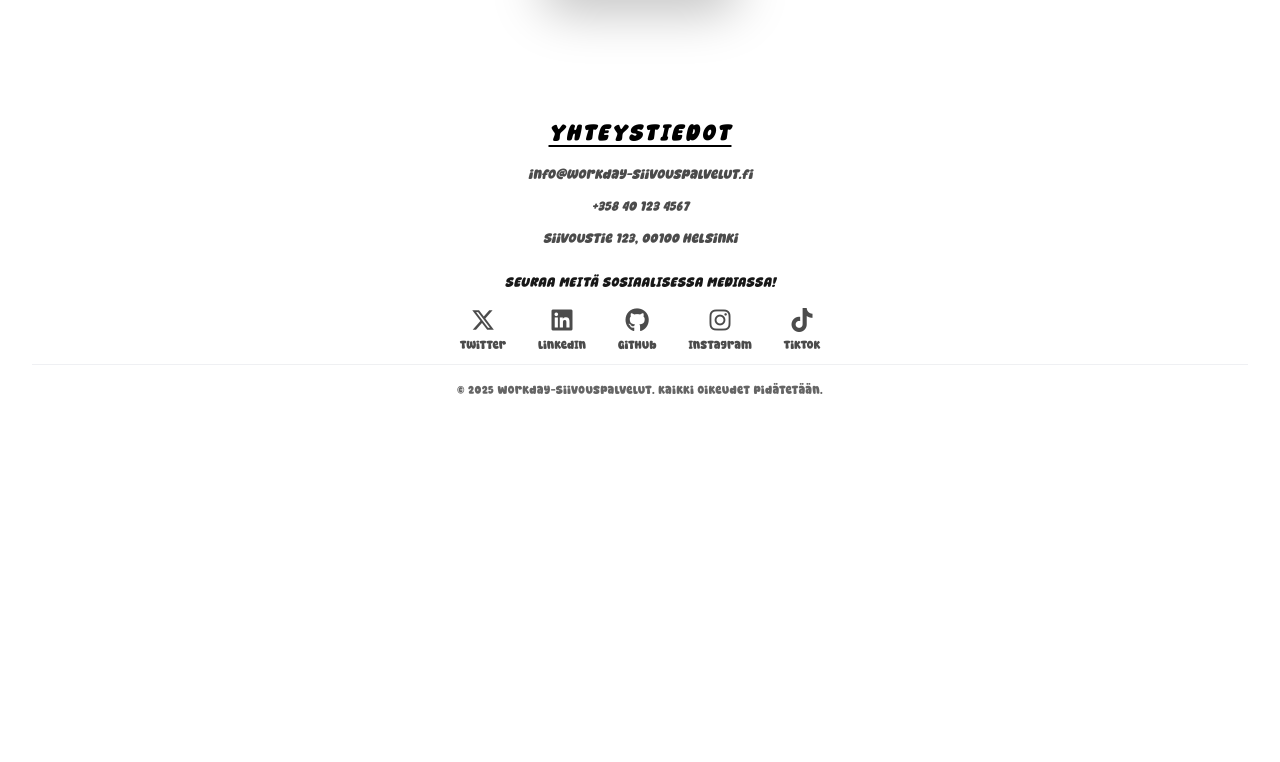
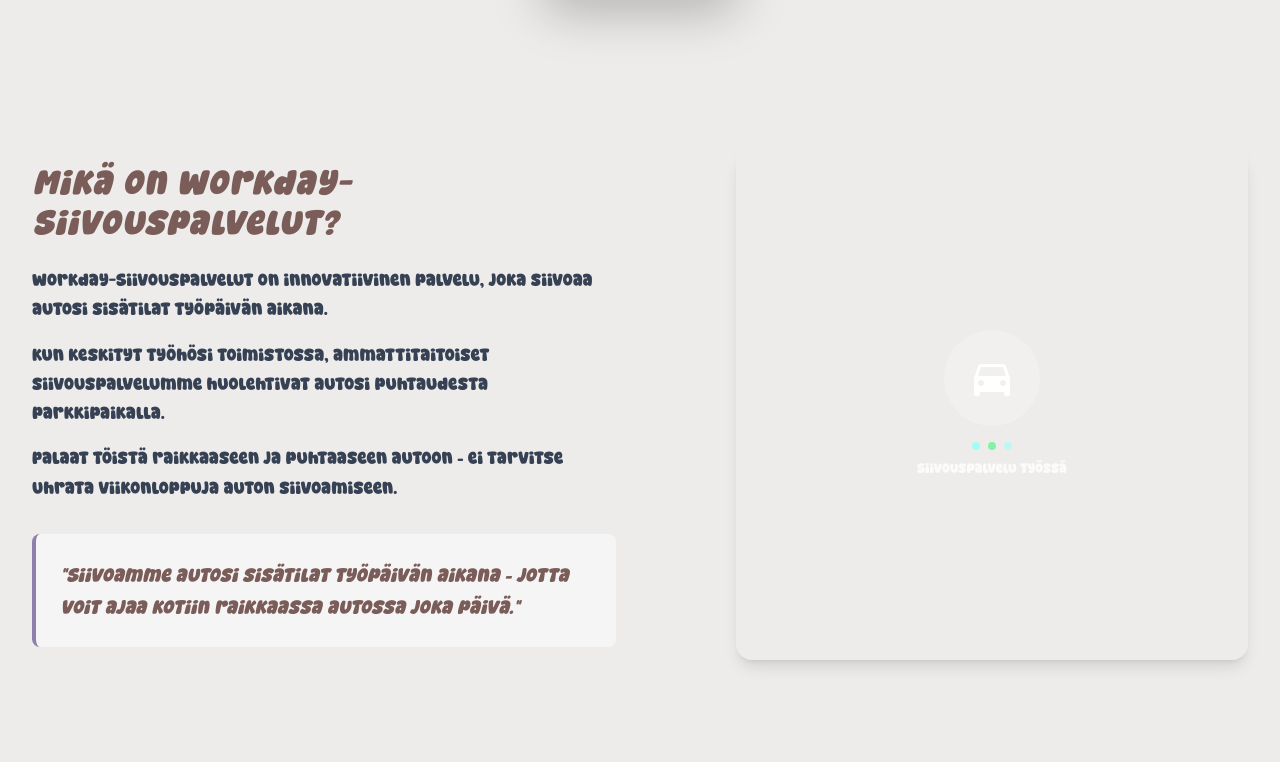
Before and after one commit to Tartsi/Fullstack-projekti, a React (Vite) app in the folder frontend/: page / in a window 1280 px wide. Shown: the part 716-1478 px from the top of the page. Before the commit the page ends 1145 px from the top, so only its background shows below. Built offline with nearby package versions, Linux system fonts and the light colour scheme.

Commit message:
#11, #12, Create new component About + Tests

```diff
--- /dev/null
+++ b/frontend/src/components/About.jsx
@@ -0,0 +1,136 @@
+import React, { useState, useEffect } from "react";
+import { useLanguage } from "../i18n/LanguageContext";
+
+/**
+ * About component that displays information about the Workday Vacuumers service.
+ * Features a two-column layout with text on the left and placeholder image on the right.
+ *
+ * @component
+ * @returns {JSX.Element} The rendered About section.
+ *
+ * @description
+ * - Displays a title "What is Workday Vacuumers?"
+ * - Provides a 3-sentence explanation of the concept
+ * - Two-column desktop layout (text left, image right)
+ * - Responsive design that stacks on mobile
+ * - Fade-in and slide-up animation when section comes into view
+ * - Accessible anchor point for header navigation
+ */
+const About = () => {
+  const { t } = useLanguage();
+  const [isVisible, setIsVisible] = useState(false);
+
+  // Responsible for section-visibility + animation triggering
+  useEffect(() => {
+    const observer = new IntersectionObserver(
+      (entries) => {
+        entries.forEach((entry) => {
+          if (entry.isIntersecting) {
+            setIsVisible(true);
+          }
+        });
+      },
+      { threshold: 0.2 }
+    );
+
+    const aboutSection = document.getElementById("about");
+    if (aboutSection) {
+      observer.observe(aboutSection);
+    }
+
+    return () => {
+      if (aboutSection) {
+        observer.unobserve(aboutSection);
+      }
+    };
+  }, []);
+
+  return (
+    <section
+      id="about"
+      role="region"
+      aria-labelledby="about-title"
+      className="py-12 sm:py-16 px-4 sm:px-6 md:px-8 bg-brand-lightgrey text-black"
+    >
+      <div className="max-w-screen-xl mx-auto">
+        <div
+          className={`grid grid-cols-1 md:grid-cols-2 gap-8 lg:gap-12 items-center transition-all duration-500 ${
+            isVisible ? "opacity-100 translate-y-0" : "opacity-0 translate-y-8"
+          }`}
+        >
+          {/* Text Content - Left Column */}
+          <div className="space-y-6">
+            <h2
+              id="about-title"
+              className="text-2xl sm:text-3xl lg:text-4xl font-cottage italic tracking-wide text-brand-dark"
+            >
+              {t("about.title")}
+            </h2>
+
+            <div className="space-y-4">
+              <p className="text-base sm:text-lg font-cottage text-gray-700 leading-relaxed">
+                {t("about.description1")}
+              </p>
+
+              <p className="text-base sm:text-lg font-cottage text-gray-700 leading-relaxed">
+                {t("about.description2")}
+              </p>
+
+              <p className="text-base sm:text-lg font-cottage text-gray-700 leading-relaxed">
+                {t("about.description3")}
+              </p>
+            </div>
+
+            {/* Value Proposition */}
+            <div className="mt-6 sm:mt-8 p-4 sm:p-6 bg-white/50 rounded-lg border-l-4 border-brand-purple">
+              <p className="text-lg sm:text-xl font-cottage italic text-brand-dark leading-relaxed">
+                "{t("about.valueProposition")}"
+              </p>
+            </div>
+          </div>
+
+          {/* Image/Illustration - Right Column */}
+          <div className="flex justify-center md:justify-end">
+            <div className="w-full max-w-xs sm:max-w-sm md:max-w-md lg:max-w-lg">
+              {/* Placeholder Image Container */}
+              <div className="aspect-square bg-gradient-to-br from-brand-blue to-brand-purple rounded-2xl shadow-lg p-6 sm:p-8 flex items-center justify-center">
+                <div className="text-center space-y-3 sm:space-y-4">
+                  {/* Car Icon SVG */}
+                  <div className="w-16 h-16 sm:w-20 sm:h-20 lg:w-24 lg:h-24 mx-auto bg-white/20 rounded-full flex items-center justify-center">
+                    <svg
+                      className="w-8 h-8 sm:w-10 sm:h-10 lg:w-12 lg:h-12 text-white"
+                      fill="currentColor"
+                      viewBox="0 0 24 24"
+                    >
+                      <path d="M18.92 6.01C18.72 5.42 18.16 5 17.5 5h-11c-.66 0-1.22.42-1.42 1.01L3 12v8c0 .55.45 1 1 1h1c.55 0 1-.45 1-1v-1h12v1c0 .55.45 1 1 1h1c.55 0 1-.45 1-1v-8l-2.08-5.99zM6.5 16c-.83 0-1.5-.67-1.5-1.5S5.67 13 6.5 13s1.5.67 1.5 1.5S7.33 16 6.5 16zm11 0c-.83 0-1.5-.67-1.5-1.5s.67-1.5 1.5-1.5 1.5.67 1.5 1.5-.67 1.5-1.5 1.5zM5 11l1.5-4.5h11L19 11H5z" />
+                    </svg>
+                  </div>
+
+                  {/* Sparkle Effect */}
+                  <div className="space-y-2">
+                    <div className="flex justify-center space-x-2">
+                      <div className="w-2 h-2 bg-brand-neon rounded-full animate-pulse"></div>
+                      <div
+                        className="w-2 h-2 bg-brand-green rounded-full animate-pulse"
+                        style={{ animationDelay: "0.2s" }}
+                      ></div>
+                      <div
+                        className="w-2 h-2 bg-brand-neon rounded-full animate-pulse"
+                        style={{ animationDelay: "0.4s" }}
+                      ></div>
+                    </div>
+                    <p className="text-white/80 text-xs sm:text-sm font-cottage">
+                      {t("about.imagePlaceholder")}
+                    </p>
+                  </div>
+                </div>
+              </div>
+            </div>
+          </div>
+        </div>
+      </div>
+    </section>
+  );
+};
+
+export default About;
--- a/frontend/src/components/Header.jsx
+++ b/frontend/src/components/Header.jsx
@@ -54,6 +54,16 @@
       setTimeout(() => {
         setIsLanguageChanging(false);
       }, 600);
+    }
+  };
+
+  /**
+   * Scrolls to the about section when the About nav link is clicked.
+   */
+  const scrollToAbout = () => {
+    const aboutSection = document.getElementById("about");
+    if (aboutSection) {
+      aboutSection.scrollIntoView({ behavior: "smooth" });
     }
   };
 
@@ -192,7 +202,10 @@
               <span className="block cursor-pointer hover:opacity-100 hover:scale-110 opacity-70 whitespace-nowrap italic transition-all duration-600 font-cottage hover:text-gray-900 hover:font-medium text-xs sm:text-xs md:text-sm">
                 {t("nav.services")}
               </span>
-              <span className="block cursor-pointer hover:opacity-100 hover:scale-110 opacity-70 whitespace-nowrap italic transition-all duration-600 font-cottage hover:text-gray-900 hover:font-medium text-xs sm:text-xs md:text-sm">
+              <span
+                onClick={scrollToAbout}
+                className="block cursor-pointer hover:opacity-100 hover:scale-110 opacity-70 whitespace-nowrap italic transition-all duration-600 font-cottage hover:text-gray-900 hover:font-medium text-xs sm:text-xs md:text-sm"
+              >
                 {t("nav.about")}
               </span>
               <span className="block cursor-pointer hover:opacity-100 hover:scale-110 opacity-70 whitespace-nowrap italic transition-all duration-600 font-cottage hover:text-gray-900 hover:font-medium text-xs sm:text-xs md:text-sm">
--- a/frontend/src/components/Hero.jsx
+++ b/frontend/src/components/Hero.jsx
@@ -41,11 +41,17 @@
   }, []);
 
   const scrollToContent = () => {
-    const heroHeight = window.innerHeight;
-    window.scrollTo({
-      top: heroHeight,
-      behavior: "smooth",
-    });
+    const aboutSection = document.getElementById("about");
+    if (aboutSection) {
+      aboutSection.scrollIntoView({ behavior: "smooth" });
+    } else {
+      // Fallback to hero height if about section is not found
+      const heroHeight = window.innerHeight;
+      window.scrollTo({
+        top: heroHeight,
+        behavior: "smooth",
+      });
+    }
   };
 
   const scrollToTop = () => {
--- a/frontend/src/components/Layout.jsx
+++ b/frontend/src/components/Layout.jsx
@@ -1,6 +1,7 @@
 import React from "react";
 import Header from "./Header";
 import Hero from "./Hero";
+import About from "./About";
 import Footer from "./Footer";
 
 /**
@@ -17,6 +18,7 @@
     <div className="min-h-screen flex flex-col bg-brand-lightgrey text-white font-cottage">
       <Header />
       <Hero />
+      <About />
       <main className="flex-1 relative z-10 bg-brand-lightgrey">
         {children}
       </main>
--- a/frontend/src/i18n/translations.js
+++ b/frontend/src/i18n/translations.js
@@ -31,6 +31,19 @@
         tiktok: "TikTok",
       },
       copyright: "Workday-Siivouspalvelut. Kaikki oikeudet pidätetään.",
+    },
+    // About section
+    about: {
+      title: "Mikä on Workday-Siivouspalvelut?",
+      description1:
+        "Workday-Siivouspalvelut on innovatiivinen palvelu, joka siivoaa autosi sisätilat työpäivän aikana.",
+      description2:
+        "Kun keskityt työhösi toimistossa, ammattitaitoiset siivouspalvelumme huolehtivat autosi puhtaudesta parkkipaikalla.",
+      description3:
+        "Palaat töistä raikkaaseen ja puhtaaseen autoon – ei tarvitse uhrata viikonloppuja auton siivoamiseen.",
+      valueProposition:
+        "Siivoamme autosi sisätilat työpäivän aikana – jotta voit ajaa kotiin raikkaassa autossa joka päivä.",
+      imagePlaceholder: "Siivouspalvelu työssä",
     },
     // Main content
     content: {
@@ -71,6 +84,19 @@
       },
       copyright: "Workday-Vacuumers. All rights reserved.",
     },
+    // About section
+    about: {
+      title: "What is Workday Vacuumers?",
+      description1:
+        "Workday Vacuumers is an innovative service that cleans your car interior during your workday.",
+      description2:
+        "While you focus on work at the office, our professional cleaning team takes care of your car's cleanliness in the parking lot.",
+      description3:
+        "Return from work to a fresh and clean car – no need to sacrifice weekends for car cleaning.",
+      valueProposition:
+        "We clean your car interior while you work—so you drive home fresh every day.",
+      imagePlaceholder: "Cleaning service at work",
+    },
     // Main content
     content: {
       welcome: "Welcome",
--- a/frontend/src/index.css
+++ b/frontend/src/index.css
@@ -50,3 +50,25 @@
 .language-change-animation {
   animation: languageChange 0.6s ease-in-out;
 }
+
+/* Brand color utilities */
+.bg-brand-dark { background-color: var(--color-brand-dark); }
+.bg-brand-purple { background-color: var(--color-brand-purple); }
+.bg-brand-blue { background-color: var(--color-brand-blue); }
+.bg-brand-neon { background-color: var(--color-brand-neon); }
+.bg-brand-green { background-color: var(--color-brand-green); }
+.bg-brand-lightgrey { background-color: var(--color-brand-lightgrey); }
+
+.text-brand-dark { color: var(--color-brand-dark); }
+.text-brand-purple { color: var(--color-brand-purple); }
+.text-brand-blue { color: var(--color-brand-blue); }
+.text-brand-neon { color: var(--color-brand-neon); }
+.text-brand-green { color: var(--color-brand-green); }
+.text-brand-lightgrey { color: var(--color-brand-lightgrey); }
+
+.border-brand-dark { border-color: var(--color-brand-dark); }
+.border-brand-purple { border-color: var(--color-brand-purple); }
+.border-brand-blue { border-color: var(--color-brand-blue); }
+.border-brand-neon { border-color: var(--color-brand-neon); }
+.border-brand-green { border-color: var(--color-brand-green); }
+.border-brand-lightgrey { border-color: var(--color-brand-lightgrey); }
--- a/frontend/src/test/setup.js
+++ b/frontend/src/test/setup.js
@@ -1 +1,9 @@
 import "@testing-library/jest-dom";
+
+// Mock IntersectionObserver
+global.IntersectionObserver = class IntersectionObserver {
+  constructor() {}
+  disconnect() {}
+  observe() {}
+  unobserve() {}
+};
```
Also changed, not shown: 1 other file (tests, documents, lock files or other folders).
